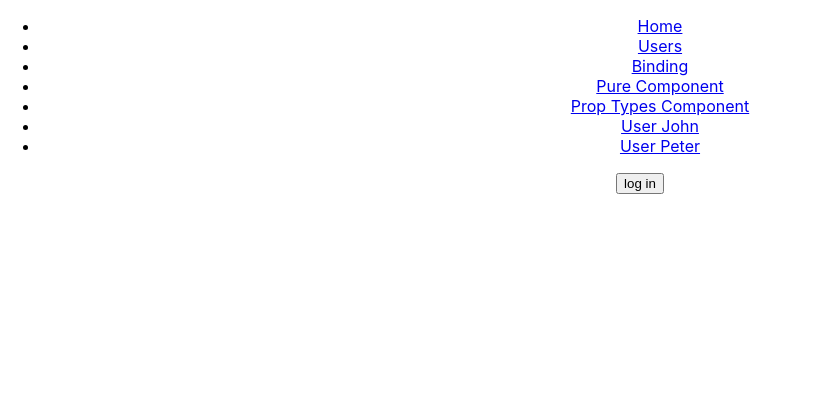
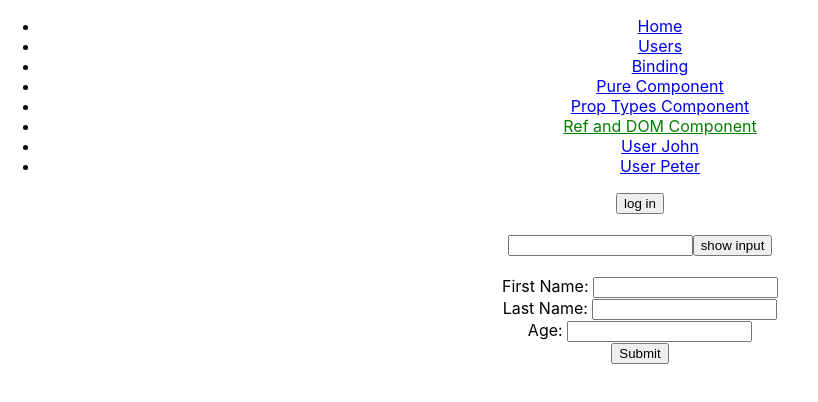
Before and after one commit to rajatporwal/react, a React (Create React App) app: page /refsAndDoms in a window 1280 px wide. Shown: the top 402 px of the page, without its empty margins (0-818 px from the left). Built offline with nearby package versions, Linux system fonts and the light colour scheme.

Commit message:
Ref and DOM

```diff
--- a/src/App.js
+++ b/src/App.js
@@ -6,6 +6,7 @@ import Binding from './components/Binding';
 import ComponentPure from './components/PureComponent';
 import PropTypesComponent from './components/PropTypes';
 import PropTypes from 'prop-types';
+import RefsAndDoms from './components/RefsAndDoms';
 
 
 // we can use match for fetching data from URL's without even passing it from Component.
@@ -76,6 +77,11 @@ class App extends Component {
               }>Prop Types Component</NavLink>
             </li>
             <li>
+              <NavLink to="/refsAndDoms" exact activeStyle={
+                { color:'green' }
+              }>Ref and DOM Component</NavLink>
+            </li>
+            <li>
               <NavLink to="/user/john" exact activeStyle={
                 { color:'green' }
               }>User John</NavLink>
@@ -120,6 +126,8 @@ class App extends Component {
 
           <Route path="/pureComponent" exact strict component = {ComponentPure}/>
 
+          <Route path="/refsAndDoms" exact strict component = {RefsAndDoms}/>
+
           <Route path="/propTypesComponent" exact render = { () => {
             return (
               <PropTypesComponent
--- /dev/null
+++ b/src/components/RefsAndDoms.js
@@ -0,0 +1,98 @@
+import React, { Component } from 'react';
+
+const MyInput = (props) => {
+  return (<input
+    type="text"
+    ref={props.inputRef} />)
+}
+
+const FuncCustomComp = (props) => {
+
+  let textRef = null;
+
+   const handleClick = () => {
+     alert(`yey, input val is ${textRef.value}`)
+   }
+    return (
+      <div style={styles.myInput}>
+        <MyInput inputRef={(input) => { textRef = input; }}/>
+        <input
+          type="button"
+          value="show input"
+          onClick={handleClick}
+        />
+      </div>
+    );
+}
+
+class RefsAndDoms extends Component {
+
+  onKeyUp = (passed, e) => {
+    if (e.keyCode === 13) {
+      console.log(passed)
+      switch (passed) {
+        case 'firstName':
+          this.lastName.focus();
+          break;
+        case 'lastName':
+          this.age.focus();
+          break;
+        case 'age':
+          this.submit.focus();
+          break;
+        default:
+          this.submit.focus();
+      }
+    }
+  }
+  onSubmit = () => {
+    alert(`yey submited! ${this.firstName.value}, ${this.lastName.value} `);
+  }
+  render() {
+    return (
+      <div className="App">
+
+        <div>
+          <FuncCustomComp/>
+        </div>
+
+        <div>
+          <span>First Name: </span>
+          <input
+            type="text"
+            onKeyUp={this.onKeyUp.bind(this, 'firstName')}
+            ref={(input) => { this.firstName = input; }} />
+        </div>
+        <div>
+          <span>Last Name: </span>
+          <input
+            type="text"
+            onKeyUp={this.onKeyUp.bind(this, 'lastName')}
+            ref={(input) => { this.lastName = input; }} />
+        </div>
+        <div>
+          <span>Age: </span>
+          <input
+            type="text"
+            onKeyUp={this.onKeyUp.bind(this, 'age')}
+            ref={(input) => { this.age = input; }} />
+        </div>
+        <div>
+        <input
+          type="submit"
+          value="Submit"
+          onClick={this.onSubmit}
+          ref={(input) => { this.submit = input; }}
+        />
+         </div>
+      </div>
+    );
+  }
+}
+const styles = {
+  myInput : {
+    'margin' : '20px'
+  }
+}
+
+export default RefsAndDoms;
```
